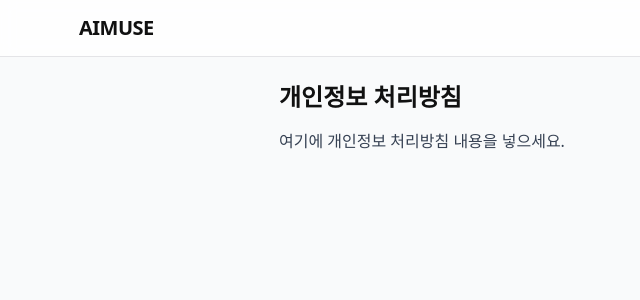
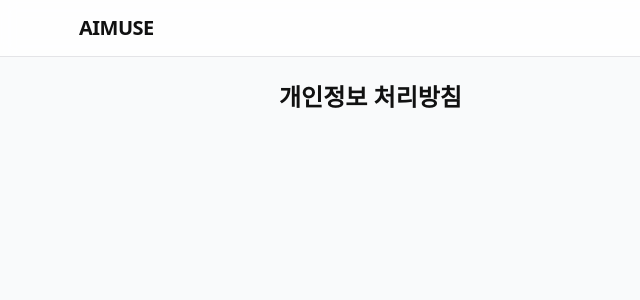
Before and after one commit to YoungDo-KIM0707/aimuse, a React (Vite) app: page /#/privacy in a window 1280 px wide. Shown: the top 300 px of the page, without its empty margins (1-641 px from the left). Built offline with nearby package versions, Linux system fonts and the light colour scheme.

Commit message:
업데이트 내용 간단히 적기

```diff
--- a/src/Privacy.jsx
+++ b/src/Privacy.jsx
@@ -6,7 +6,7 @@ export default function Privacy() {
       <Header />
       <main className="mx-auto max-w-3xl p-6">
         <h1 className="text-2xl font-bold">개인정보 처리방침</h1>
-        <p className="mt-4 text-gray-700">여기에 개인정보 처리방침 내용을 넣으세요.</p>
+
       </main>
     </div>
   );
--- a/src/Terms.jsx
+++ b/src/Terms.jsx
@@ -9,7 +9,7 @@ export default function Terms() {
       {/* 본문만 폭 제한 */}
      <main className="mx-auto max-w-3xl p-6">
         <h1 className="text-2xl font-bold">이용약관</h1>
-       <p className="mt-4 text-gray-700">여기에 이용약관 내용을 넣으세요.</p>
+
       </main>
     </div>
   );
```
